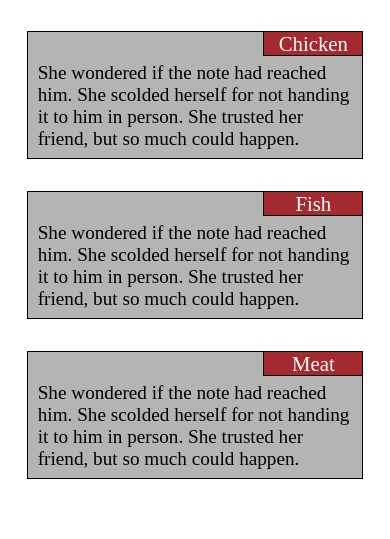
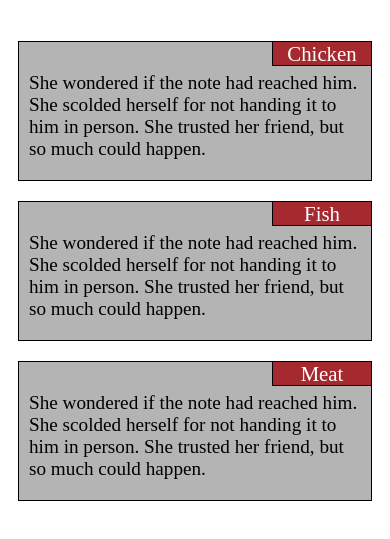
Before and after one commit to frankelzeng/ctest, a plain HTML site: page module2-solution/index.html in a window 390 px wide. Shown: the part 77-616 px from the top of the page. Drawn offline with Linux system fonts and the light colour scheme.

Commit message:
Bug fixed for tablet mode

```diff
--- a/module2-solution/index.html
+++ b/module2-solution/index.html
@@ -20,10 +20,8 @@
   p {
     border: 1.5px solid black;
     background-color: #b4b4b4;
-    width: 90%;
-    height: 80%;
-    margin-right: auto;
-    margin-left: auto;
+    width: 100%;
+    height: 100%;
     color: black;
     font-size: 120%;
   }
@@ -36,8 +34,8 @@
   .title {
     position: relative;
     text-align: center;
-    right: 5%;
-    bottom: 105%;
+    right: 0px;
+    bottom: 180px;
     width: 100px;
     height: 25px;
     float: right;
@@ -56,6 +54,11 @@
   @media (min-width: 992px) {
     .col-lg-1, .col-lg-2, .col-lg-3, .col-lg-4, .col-lg-5, .col-lg-6, .col-lg-7, .col-lg-8, .col-lg-9, .col-lg-10, .col-lg-11, .col-lg-12 {
       float: left;
+      padding-left: 10px;
+      padding-right: 10px;
+      padding-top: 10px;
+      padding-bottom: 10px;
+      height: 160px;
     }
     .col-lg-1 {
       width: 8.33%;
@@ -68,7 +71,6 @@
     }
     .col-lg-4 {
       width: 33.33%;
-      height: 160px;
     }
     .col-lg-5 {
       width: 41.66%;
@@ -100,6 +102,11 @@
   @media (min-width: 768px) and (max-width: 991px) {
     .col-md-1, .col-md-2, .col-md-3, .col-md-4, .col-md-5, .col-md-6, .col-md-7, .col-md-8, .col-md-9, .col-md-10, .col-md-11, .col-md-12 {
       float: left;
+      padding-left: 10px;
+      padding-right: 10px;
+      padding-top: 10px;
+      padding-bottom: 10px;
+      height: 160px;
     }
     .col-md-1 {
       width: 8.33%;
@@ -144,6 +151,11 @@
   @media (max-width: 767px) {
     .col-sm-1, .col-sm-2, .col-sm-3, .col-sm-4, .col-sm-5, .col-sm-6, .col-sm-7, .col-sm-8, .col-sm-9, .col-sm-10, .col-sm-11, .col-sm-12 {
       float: left;
+      padding-left: 10px;
+      padding-right: 10px;
+      padding-top: 10px;
+      padding-bottom: 10px;
+      height: 160px;
     }
     .col-sm-1 {
       width: 8.33%;
@@ -180,7 +192,6 @@
     }
     .col-sm-12 {
       width: 100%;
-      height: 160px;
     }
   }
   </style>
@@ -195,7 +206,7 @@
     <div class="col-lg-4 col-md-6 col-sm-12">
       <p class="content">She wondered if the note had reached him. She scolded herself for not handing it to him in person. She trusted her friend, but so much could happen.</p>
       <p class="title">Fish</p></div>
-    <div class="col-lg-4 col-md-6 col-sm-12">
+    <div class="col-lg-4 col-md-12 col-sm-12">
       <p class="content">She wondered if the note had reached him. She scolded herself for not handing it to him in person. She trusted her friend, but so much could happen.</p>
       <p class="title">Meat</p>
     </div>
```
